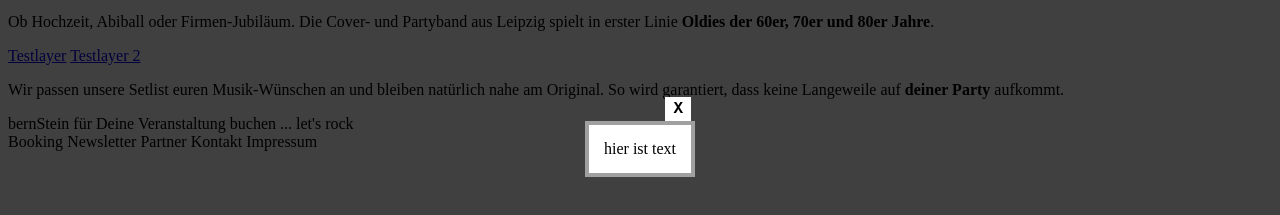
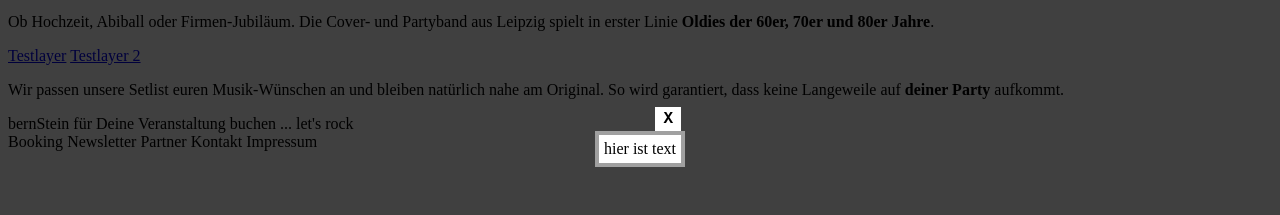
Before and after one commit to deschwarz/justOverlay, a plain HTML site: page index.html in a window 1280 px wide. Both pictures are taken after a click on the link "Testlayer". Shown: the part 251-466 px from the top of the page. Drawn offline with Linux system fonts and the light colour scheme.

Commit message:
begin get custom options

```diff
--- a/index.html
+++ b/index.html
@@ -41,8 +41,8 @@
 		</header>
 		<p>Euch fehlt noch eine <strong>Live Band</strong>? Wir haben die passende Musik für eure Party.</p>
 		<p>Ob Hochzeit, Abiball oder Firmen-Jubiläum. Die Cover- und Partyband aus Leipzig spielt in erster Linie <strong>Oldies der 60er, 70er und 80er Jahre</strong>.</p>
-		<a href="#" data-layer="text-info">Testlayer</a>
-		<a href="#" data-layer="text-info-2">Testlayer 2</a>
+		<a href="#" data-layer="text-info" data-layer-custom="padding=5">Testlayer</a>
+		<a href="#" data-layer="text-info-2" data-layer-custom="close=overlay,border_width=20">Testlayer 2</a>
 		<p>Wir passen unsere Setlist euren Musik-Wünschen an und bleiben natürlich nahe am Original. So wird garantiert, dass keine Langeweile auf <strong>deiner Party</strong> aufkommt.</p>
 		<a>bernStein für Deine Veranstaltung buchen ... let's rock</a>
 		<img></img>
--- a/layer.css
+++ b/layer.css
@@ -38,7 +38,7 @@
 }
 
 .layer-wrapper .layer-content .layer-origin {
-    padding: 15px;
+    /*padding: 15px;*/
 }
 
 .layer-wrapper .layer-close {
--- a/layer.js
+++ b/layer.js
@@ -22,19 +22,21 @@ $(function() {
                 contentOrigin: globalName + '-origin',
                 closeElement: globalName + '-close',
                 closeElementText: 'X',
-                isScrolling: globalName + '-scrolling'
+                isScrolling: globalName + '-scrolling',
+                dataAttrName: 'data-' + globalName,
+                customOptions: globalName + '-custom'
+
             };
 
-            var options = {
+            var defaultOptions = {
 
                 styleClass: '',
                 close: 'button', //button, overlay
 
-                customStyle: {
-                    padding: '',
-                    backgroundOverlay: '',
-                    border: ''
-                }
+                //Style
+                padding: '15',
+                backgroundOverlay: '',
+                border_width: ''
             };
 
             /**
@@ -44,6 +46,7 @@ $(function() {
                 buildElement();
                 openLayer();
                 closeLayer();
+
             };
 
             /**
@@ -74,20 +77,21 @@ $(function() {
              *
              */
             var openLayer = function() {
-                $('body').find('*[data-' + globalName +']').on('click', function(e) {
+                $('body').find('*[' + config.dataAttrName +']').on('click', function(e) {
                     e.preventDefault();
                     var sDataId = $(this).data(globalName), // get layer id
                         sDataIdSelektor = '#' + sDataId,
-                        sIdentifyClass = globalName + '-' + sDataId; // flag opened Layer (get class from layer id)
+                        sIdentifyClass = globalName + '-' + sDataId, // flag opened Layer (get class from layer id)
+                        sInnerHtml = ''
 
                     //check layer has opened before
                     if (!$('.' + config.wrapperClass).hasClass(sIdentifyClass)) {
 
-                    var sInnerHtml =   '<div class=' + config.contentClass + '>'
-                                    +   '<div class=' + config.contentOrigin + '>'
-                                    +      $(sDataIdSelektor).html()
-                                    +   '</div>'
-                                    + '</div>'
+                    sInnerHtml  =   '<div class=' + config.contentClass + '>'
+                                +       '<div class=' + config.contentOrigin + '>'
+                                +       $(sDataIdSelektor).html()
+                                +       '</div>'
+                                +   '</div>'
 
                         //wrap users layer-content into divs
                         $(sDataIdSelektor).html(sInnerHtml);
@@ -97,6 +101,14 @@ $(function() {
 
                         //move and place close-element and text this
                         $('.' + config.closeElement).text(config.closeElementText).prependTo('.' + config.indexContentClass);
+
+                        //add custom css
+                        //@TODO function this
+                        console.log(sDataIdSelektor)
+                        $(sDataIdSelektor).css({
+                            'box-shadow': '0 0 0 ' + insertOptions(sDataId).border_width + 'px rgba(255,255,255,0.5)'
+                        });
+                        $(sDataIdSelektor).find('.' + config.contentOrigin).css('padding',insertOptions(sDataId).padding + 'px');
                     }
 
                     //show wrapper and this layer
@@ -114,6 +126,24 @@ $(function() {
                 $('.' + config.closeElement).on('click', function() {
                     $(this).parents('.' + config.indexContentClass).add('.' + config.wrapperClass).hide();
                 });
+            };
+
+            /**
+             * read custom options from data attribut and overwrite defaultOptions()
+             */
+            var insertOptions = function(id) {
+                var customData = $('body').find('*[' + config.dataAttrName + '=' + id + ']').data(config.customOptions);
+
+                if (!customData) {
+                    return false;
+                }
+
+                var replaceOptions = $.parseJSON(
+                        '{"' + customData.replace(/=/g,'":"').replace(/,/g,'","').replace(/ /g,'') + '"}'
+                    ),
+                    custom = $.extend({}, defaultOptions, replaceOptions);
+
+                return custom;
             };
 
             /**
```
